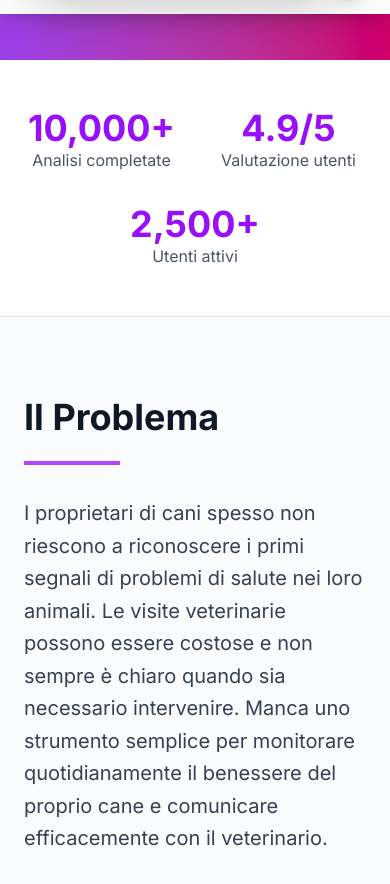
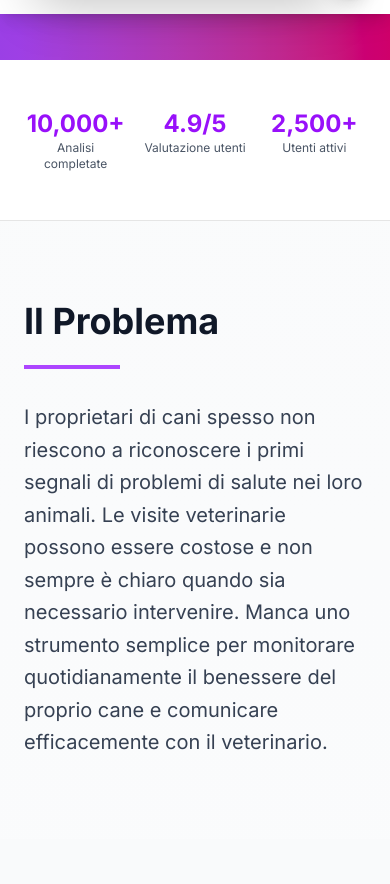
Before and after one commit to fmancini-create/4bid.it, a Next.js app: page /progetti/mypetsenseai in a window 390 px wide. Shown: the part 830-1714 px from the top of the page. Built offline with nearby package versions, Linux system fonts and the light colour scheme; no server answers.

Commit message:
fix: fix text overflow in stats section on mobile
Adjust text size and grid layout to prevent overflow on small screens.

Co-authored-by: 4BID srl <245582481+fmancini-create@users.noreply.github.com>

```diff
--- a/app/progetti/mypetsenseai/page.tsx
+++ b/app/progetti/mypetsenseai/page.tsx
@@ -92,18 +92,18 @@ export default function MypetSenseAIPage() {
       {/* Stats Section */}
       <section className="py-12 bg-white border-b">
         <div className="container mx-auto px-6">
-          <div className="grid grid-cols-2 md:grid-cols-3 gap-8 max-w-3xl mx-auto text-center">
-            <div>
-              <p className="text-4xl font-bold text-purple-600">10,000+</p>
-              <p className="text-gray-600">Analisi completate</p>
+          <div className="grid grid-cols-3 gap-4 md:gap-8 max-w-3xl mx-auto text-center">
+            <div className="min-w-0">
+              <p className="text-2xl md:text-4xl font-bold text-purple-600">10,000+</p>
+              <p className="text-xs md:text-base text-gray-600 text-balance">Analisi completate</p>
             </div>
-            <div>
-              <p className="text-4xl font-bold text-purple-600">4.9/5</p>
-              <p className="text-gray-600">Valutazione utenti</p>
+            <div className="min-w-0">
+              <p className="text-2xl md:text-4xl font-bold text-purple-600">4.9/5</p>
+              <p className="text-xs md:text-base text-gray-600 text-balance">Valutazione utenti</p>
             </div>
-            <div className="col-span-2 md:col-span-1">
-              <p className="text-4xl font-bold text-purple-600">2,500+</p>
-              <p className="text-gray-600">Utenti attivi</p>
+            <div className="min-w-0">
+              <p className="text-2xl md:text-4xl font-bold text-purple-600">2,500+</p>
+              <p className="text-xs md:text-base text-gray-600 text-balance">Utenti attivi</p>
             </div>
           </div>
         </div>
```
